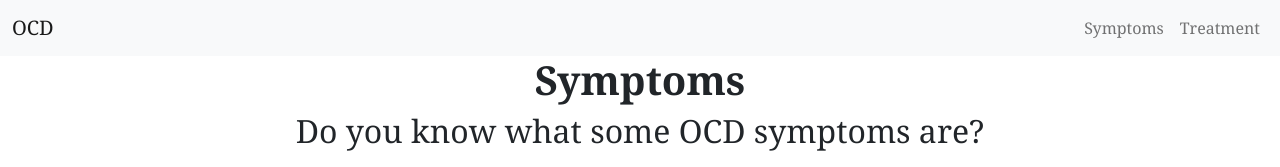
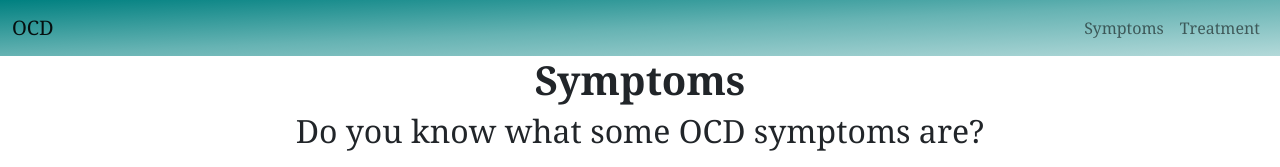
Before and after one commit to joe-lfz/joe-lfz.github.io, a plain HTML site: page symptoms.html in a window 1280 px wide. Shown: the top 167 px of the page. Drawn offline with nearby package versions, Linux system fonts and the light colour scheme; no server answers.

Commit message:
Update symptoms.html

```diff
--- a/symptoms.html
+++ b/symptoms.html
@@ -15,6 +15,10 @@
     <link rel="stylesheet" href="https://cdn.jsdelivr.net/npm/@fortawesome/fontawesome-free@6.2.1/css/fontawesome.min.css" integrity="sha384-QYIZto+st3yW+o8+5OHfT6S482Zsvz2WfOzpFSXMF9zqeLcFV0/wlZpMtyFcZALm" crossorigin="anonymous">
 
     <style>
+        .navbar {
+          background: linear-gradient(to bottom right, #008080, #66b3b3, #b3d9d9);
+        }
+
         body {
             font-family: Georgia, "Times New Roman", Times, serif;
         }
```
